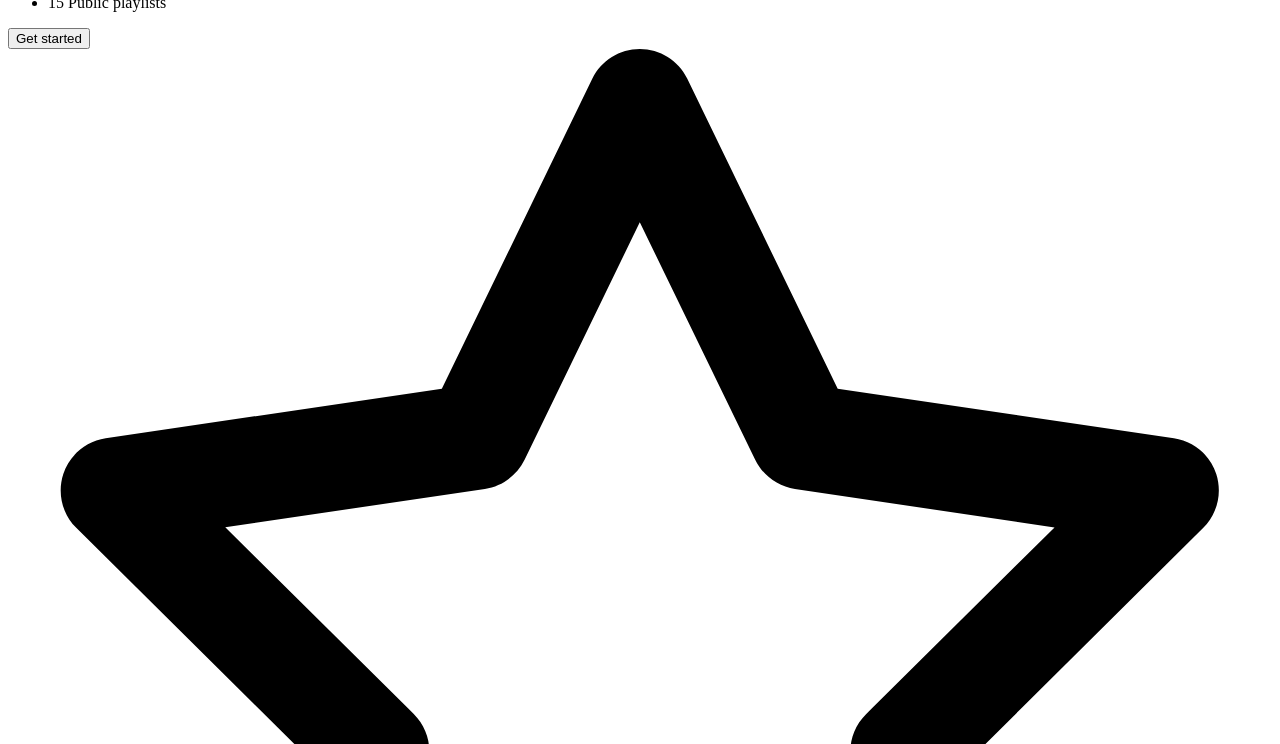
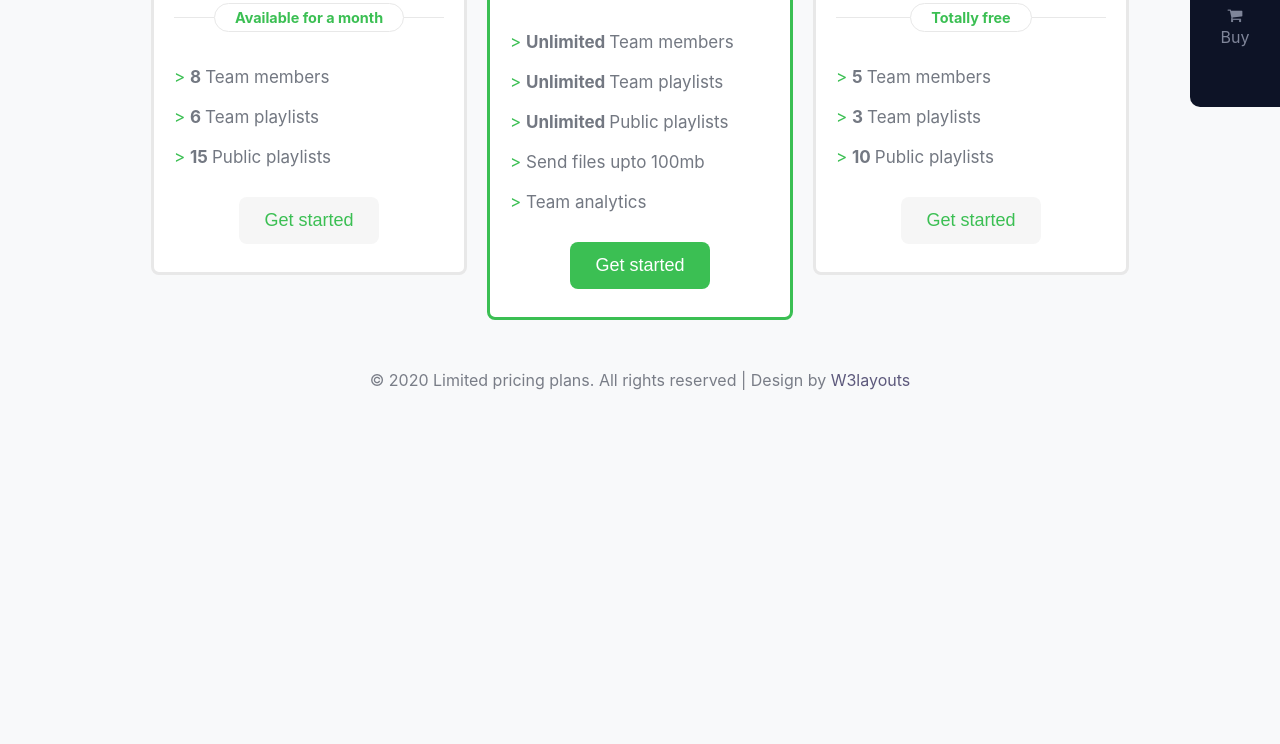
Before and after one commit to huzaifa-rauf-brainx/CSS_pricing_plan_page, a plain HTML site: page index.html in a window 1280 px wide. Shown: the part 308-1052 px from the top of the page. After the commit the page ends 800 px from the top, so only its background shows below. Drawn offline with Linux system fonts and the light colour scheme; the site is published under a folder, as on GitHub Pages, so addresses that start at the root find nothing.

Commit message:
Update index.html

```diff
--- a/index.html
+++ b/index.html
@@ -4,7 +4,7 @@
     <meta charset="UTF-8">
     <meta name="viewport" content="width=device-width, initial-scale=1.0">
     <title>Limited pricing plans</title>
-    <link rel="stylesheet" href="/assets/CSS/index.css">
+    <link rel="stylesheet" href="assets/CSS/index.css">
     <link rel="stylesheet" href="https://cdnjs.cloudflare.com/ajax/libs/font-awesome/4.7.0/css/font-awesome.min.css">
 </head>
 <body class="page_pricing">
```
